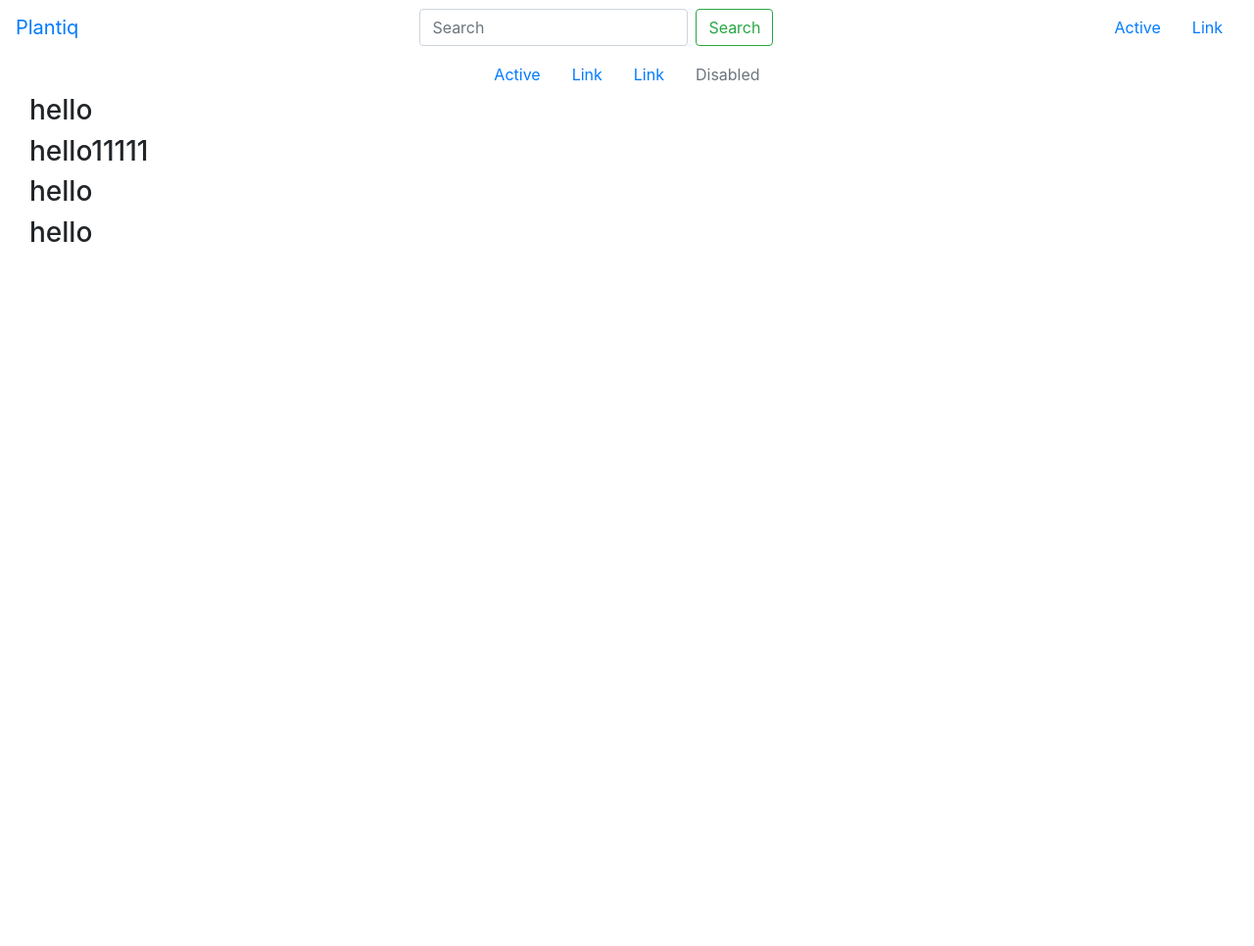
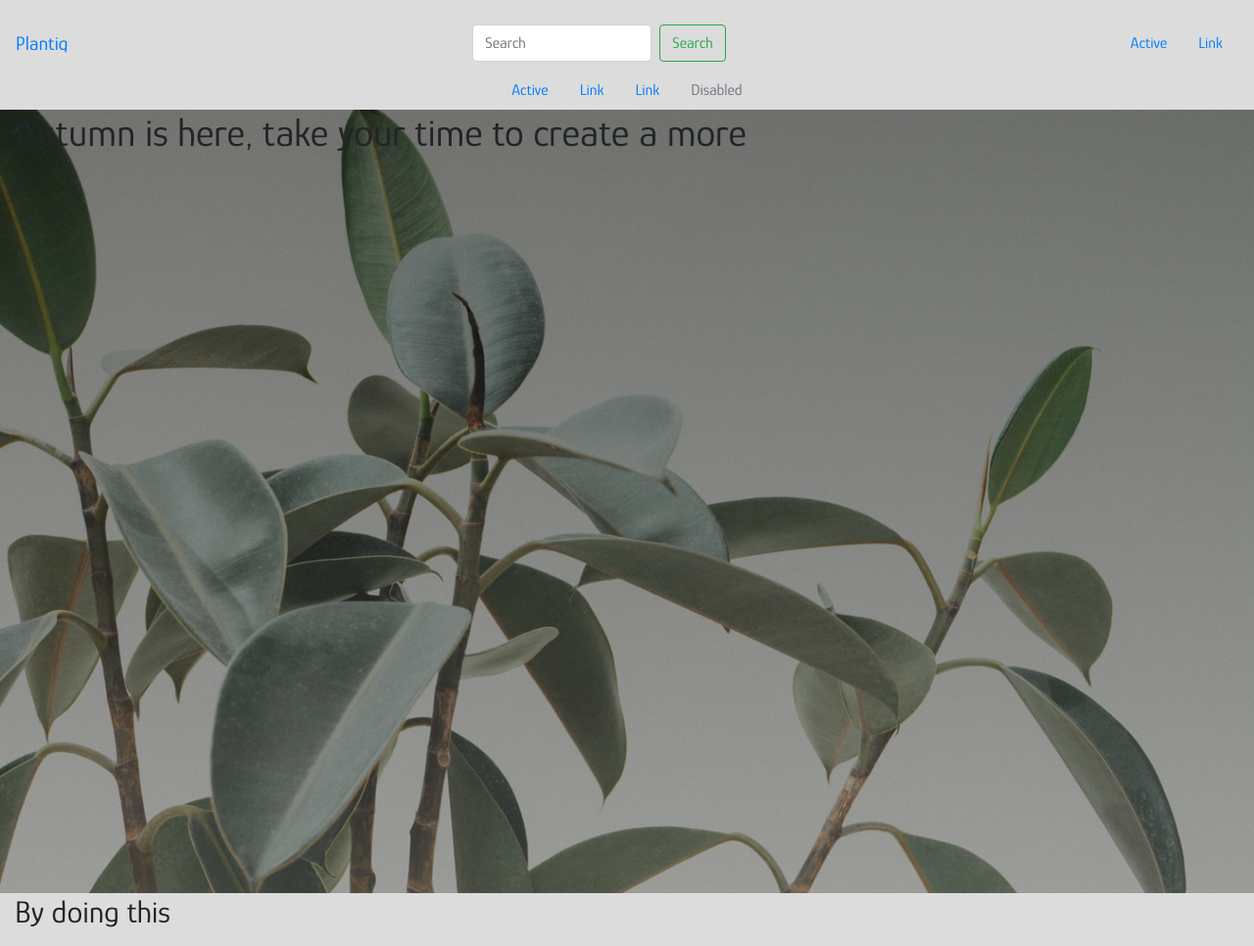
Before and after one commit to hddahdda/plant_ecommerce, a Django app: page / in a window 1280 px wide. Shown: the whole page at 98% size. Before the commit the page ends 247 px from the top, so only its background shows below. Run offline with Django 3.2, Linux system fonts and the light colour scheme; some libraries are stand-ins or nearby versions.

Commit message:
added images to media folder + linked up static files, added hero image do index.html

```diff
--- a/home/templates/home/index.html
+++ b/home/templates/home/index.html
@@ -1,11 +1,16 @@
 {% extends "base.html" %}
 {% load static %}
 
+{% block page_header %}
+<div class="container-fluid hero">
+  <h1>
+    Autumn is here, take your time to create a more
+  </h1>
+</div>
+{% endblock %}
+
 {% block content %}
 <div class="container-fluid">
-    <div class="col lg-12"><h3>hello</h3></div>
-    <div class="col lg-12"><h3>hello11111</h3></div>
-    <div class="col lg-12"><h3>hello</h3></div>
-    <div class="col lg-12"><h3>hello</h3></div>
-  </div>
+  <h2>By doing this</h2>
+</div>
 {% endblock %}
--- a/plant_ecommerce/settings.py
+++ b/plant_ecommerce/settings.py
@@ -146,6 +146,10 @@ USE_TZ = True
 # https://docs.djangoproject.com/en/3.2/howto/static-files/
 
 STATIC_URL = '/static/'
+STATICFILES_DIRS = (os.path.join(BASE_DIR, 'static'),)
+
+MEDIA_URL = '/media/'
+MEDIA_ROOT = os.path.join(BASE_DIR, 'media')
 
 # Default primary key field type
 # https://docs.djangoproject.com/en/3.2/ref/settings/#default-auto-field
--- a/plant_ecommerce/urls.py
+++ b/plant_ecommerce/urls.py
@@ -15,9 +15,11 @@ Including another URLconf
 """
 from django.contrib import admin
 from django.urls import path, include
+from django.conf import settings
+from django.conf.urls.static import static
 
 urlpatterns = [
     path('admin/', admin.site.urls),
     path('accounts/', include('allauth.urls')),
     path('', include('home.urls')),
-]
+] + static(settings.MEDIA_URL, document_root=settings.MEDIA_ROOT)
--- /dev/null
+++ b/static/css/base.css
@@ -0,0 +1,21 @@
+html {
+    height: 100%;
+}
+
+/* font-family: 'Roboto Mono', monospace; */
+body {
+background-color: gainsboro;
+font-family: 'Glory', sans-serif;
+margin-top: 0.5rem;
+padding: 0.5rem 0;
+}
+
+.hero {
+    height: 100vh;
+    width: 100%;
+    background-image: linear-gradient(to top, rgba(97, 93, 93, 0.5) 0%,rgba(0,0,0,0.5) 100%),
+    url('/media/greenleafes.jpeg');
+    background-size: cover;
+    background-position: center;
+    background-repeat: no-repeat, no-repeat;
+}
--- a/templates/base.html
+++ b/templates/base.html
@@ -13,7 +13,11 @@
         {% endblock %}
 
         {% block corecss %}
-            <link rel="stylesheet" href="https://stackpath.bootstrapcdn.com/bootstrap/4.4.1/css/bootstrap.min.css" integrity="sha384-Vkoo8x4CGsO3+Hhxv8T/Q5PaXtkKtu6ug5TOeNV6gBiFeWPGFN9MuhOf23Q9Ifjh" crossorigin="anonymous">
+        <link rel="stylesheet" href="https://stackpath.bootstrapcdn.com/bootstrap/4.4.1/css/bootstrap.min.css" integrity="sha384-Vkoo8x4CGsO3+Hhxv8T/Q5PaXtkKtu6ug5TOeNV6gBiFeWPGFN9MuhOf23Q9Ifjh" crossorigin="anonymous">
+        <link rel="preconnect" href="https://fonts.googleapis.com">
+        <link rel="preconnect" href="https://fonts.gstatic.com" crossorigin>
+        <link href="https://fonts.googleapis.com/css2?family=Glory&family=Roboto+Mono&display=swap" rel="stylesheet">
+        <link rel="stylesheet" href="{% static 'css/base.css' %}">
         {% endblock %}
 
         {% block extra_css %}
@@ -29,41 +33,8 @@
         {% endblock %}
 
     <title>Plantiq {% block extra_title %}{% endblock %}</title>
-
   </head>
   <body>
-      <!-- <div class="container-fluid fixed-top">
-        <- <nav class="navbar">
-          <a class="navbar-brand" href="#">Plantiq</a>
-          <form class="form-inline my-2 my-lg-0">
-            <input class="form-control mr-sm-2" type="search" placeholder="Search" aria-label="Search">
-            <button class="btn btn-outline-success my-2 my-sm-0" type="submit">Search</button>
-          </form>
-         <ul class="nav justify-content-end">
-          <li class="nav-item">
-            <a class="nav-link active" href="#">Active</a>
-          </li>
-          <li class="nav-item">
-            <a class="nav-link" href="#">Link</a>
-          </li>
-         </ul>
-        </nav> -->
-        <!-- <ul class="nav justify-content-center">
-            <li class="nav-item">
-              <a class="nav-link active" href="#">Active</a>
-            </li>
-            <li class="nav-item">
-              <a class="nav-link" href="#">Link</a>
-            </li>
-            <li class="nav-item">
-              <a class="nav-link" href="#">Link</a>
-            </li>
-            <li class="nav-item">
-              <a class="nav-link disabled" href="#" tabindex="-1" aria-disabled="true">Disabled</a>
-            </li>
-          </li>
-      </div> -->
-
       <nav class="navbar">
         <a class="navbar-brand" href="#">Plantiq</a>
         <form class="form-inline my-2 my-lg-0">
@@ -96,12 +67,14 @@
        </li>
      </div>
 
-      <footer></footer>
-
       {% block page_header %}
       {% endblock %}
 
       {% block content %}
       {% endblock %}
+
+      {% block postloadjs %}
+      {% endblock %}
+
   </body>
 </html>
```
Also changed, not shown: media/bathtub.jpeg (added), media/greenleafes.jpeg (added), media/haworthia.jpeg (added), media/heather.jpeg (added), media/hero.jpeg (added), media/linne.jpeg (added), media/moses.jpeg (added), media/plant.jpeg (added), media/plantis.jpeg (added), media/plantsandpottery.jpeg (added), media/potteryplants.jpeg (added).
